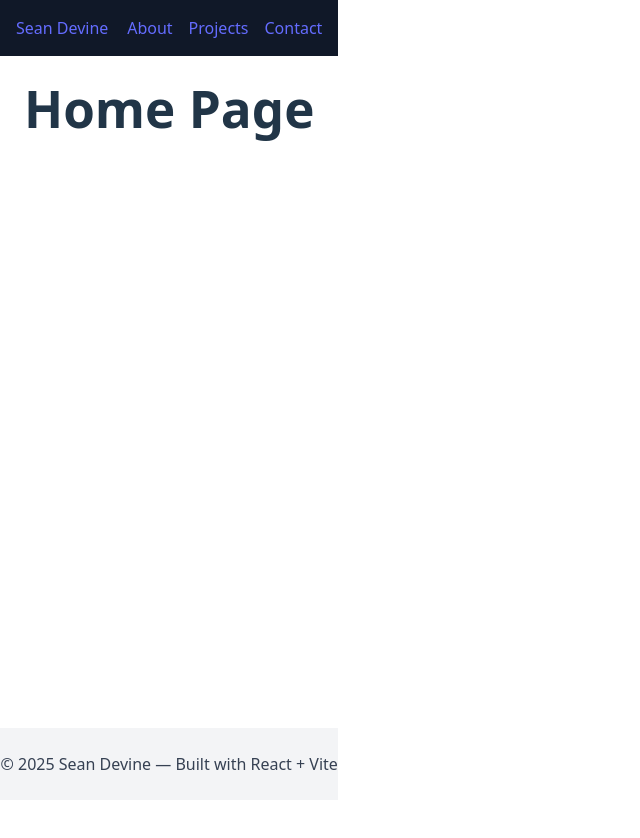
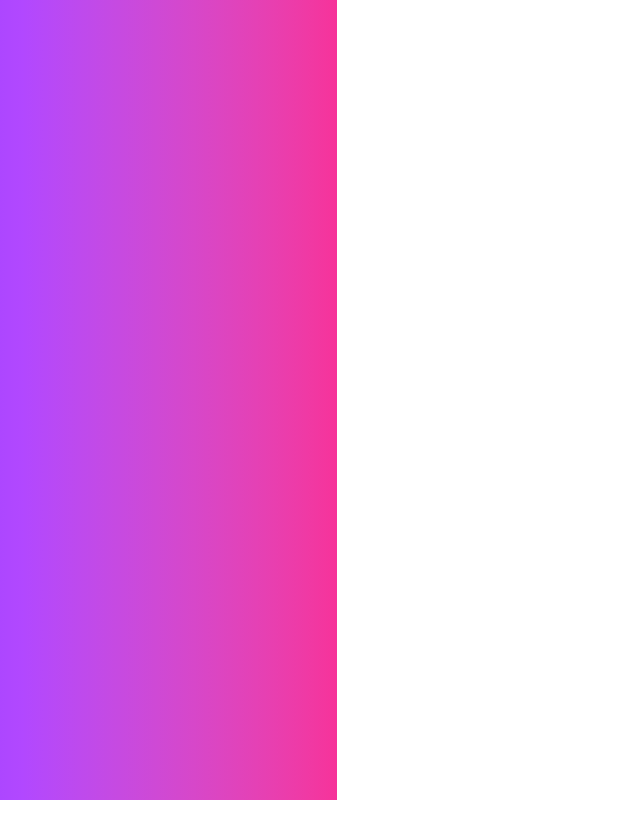
Before and after one commit to seandevine369/my-website, a React (Vite) app: page / in a window 1280 px wide. Shown: the top 838 px of the page, without its empty margins (0-640 px from the left). Before the commit the page ends 800 px from the top, so only its background shows below. Built offline with nearby package versions, Linux system fonts and the light colour scheme.

Commit message:
feat: convert to single-page layout with reusable Section component

```diff
--- a/src/App.tsx
+++ b/src/App.tsx
@@ -1,26 +1,20 @@
 import Navbar from "./components/Navbar";
 import Footer from "./components/Footer";
-import { BrowserRouter as Router, Routes, Route } from "react-router-dom";
-import Home from "./pages/Home";
-import About from "./pages/About";
-import Projects from "./pages/Projects";
-import Contact from "./pages/Contact";
+import HomeSection from "./sections/HomeSection";
+import AboutSection from "./sections/AboutSection";
+import ProjectsSection from "./sections/ProjectsSection";
+import ContactSection from "./sections/ContactSection";
 
 export default function App() {
     return (
-        <Router>
-            <div className="flex flex-col min-h-screen">
-                <Navbar />
-                <main className="flex-grow container mx-auto p-6">
-                    <Routes>
-                        <Route path="/" element={<Home />} />
-                        <Route path="/about" element={<About />} />
-                        <Route path="/projects" element={<Projects />} />
-                        <Route path="/contact" element={<Contact />} />
-                    </Routes>
-                </main>
-                <Footer />
-            </div>
-        </Router>
+        <div className="flex flex-col min-h-screen scroll-smooth">
+            <main className="flex-grow">
+                <HomeSection />
+                <AboutSection />
+                <ProjectsSection />
+                <ContactSection />
+            </main>
+            <Footer />
+        </div>
     );
 }
--- /dev/null
+++ b/src/components/Section.tsx
@@ -0,0 +1,13 @@
+interface SectionProps {
+    id: string;
+    children: React.ReactNode;
+    className?: string;
+}
+
+export default function Section({ id, children, className = "" }: SectionProps) {
+    return (
+        <section id={id} className={`min-h-screen flex flex-col justify-center items-center px-6 py-24 ${className}`}>
+            {children}
+        </section>
+    );
+}
--- a/src/pages/About.tsx
+++ /dev/null
@@ -1,3 +0,0 @@
-export default function Home() {
-    return <h1 className="text-3xl font-bold">About Page</h1>;
-}
--- a/src/pages/Contact.tsx
+++ /dev/null
@@ -1,3 +0,0 @@
-export default function Contact() {
-    return <h1 className="text-3xl font-bold">Contact Page</h1>;
-}
--- a/src/pages/Home.tsx
+++ /dev/null
@@ -1,3 +0,0 @@
-export default function Home() {
-    return <h1 className="text-3xl font-bold">Home Page</h1>;
-}
--- a/src/pages/Projects.tsx
+++ /dev/null
@@ -1,3 +0,0 @@
-export default function Projects() {
-    return <h1 className="text-3xl font-bold">Projects Page</h1>;
-}
--- /dev/null
+++ b/src/sections/AboutSection.tsx
@@ -0,0 +1,8 @@
+import Section from "../components/Section";
+
+export default function AboutSection() {
+    return (
+        <Section id="about" className="bg-white text-gray-800">
+        </Section>
+    );
+}
--- /dev/null
+++ b/src/sections/ContactSection.tsx
@@ -0,0 +1,8 @@
+import Section from "../components/Section";
+
+export default function ContactSection() {
+    return (
+        <Section id="contact" className="bg-white text-gray-800">
+        </Section>
+    );
+}
--- /dev/null
+++ b/src/sections/HomeSection.tsx
@@ -0,0 +1,8 @@
+import Section from "../components/Section";
+
+export default function HomeSection() {
+    return (
+        <Section id="home" className="bg-gradient-to-r from-purple-500 to-pink-500 text-white">
+        </Section>
+    );
+}
--- /dev/null
+++ b/src/sections/ProjectsSection.tsx
@@ -0,0 +1,8 @@
+import Section from "../components/Section";
+
+export default function ProjectsSection() {
+    return (
+        <Section id="projects" className="bg-gray-100 text-gray-900">
+        </Section>
+    );
+}
```
